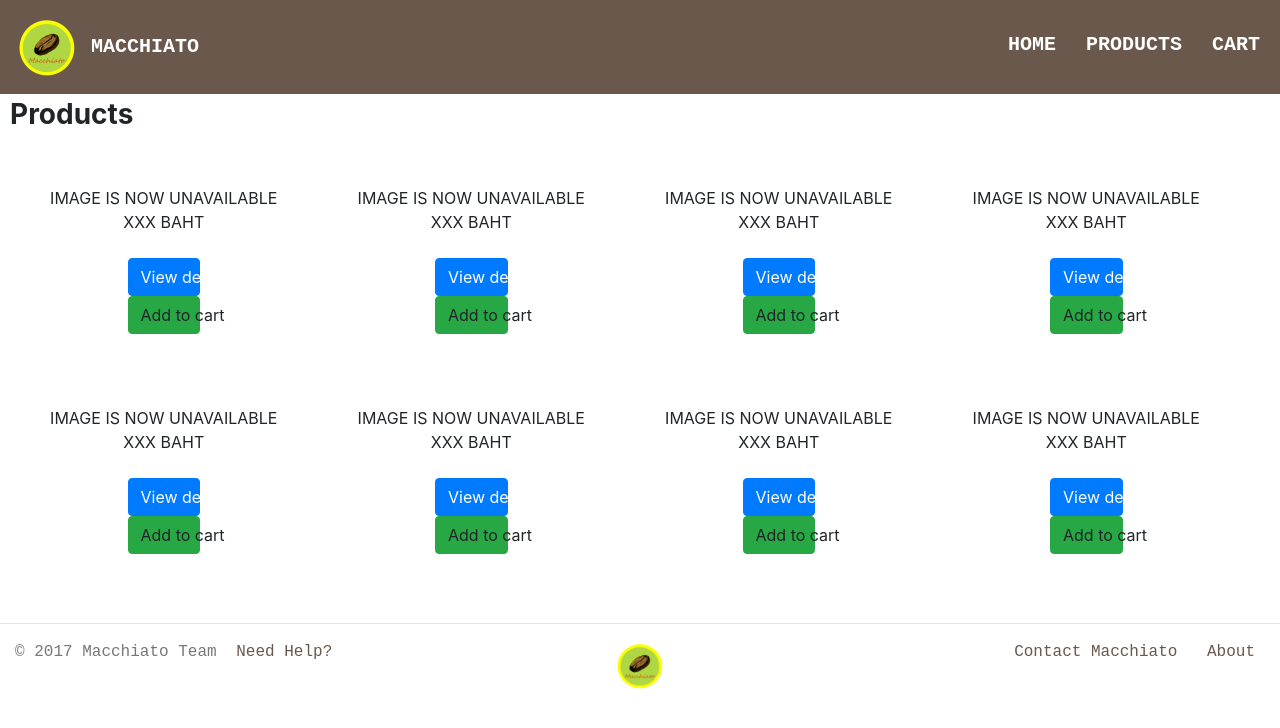
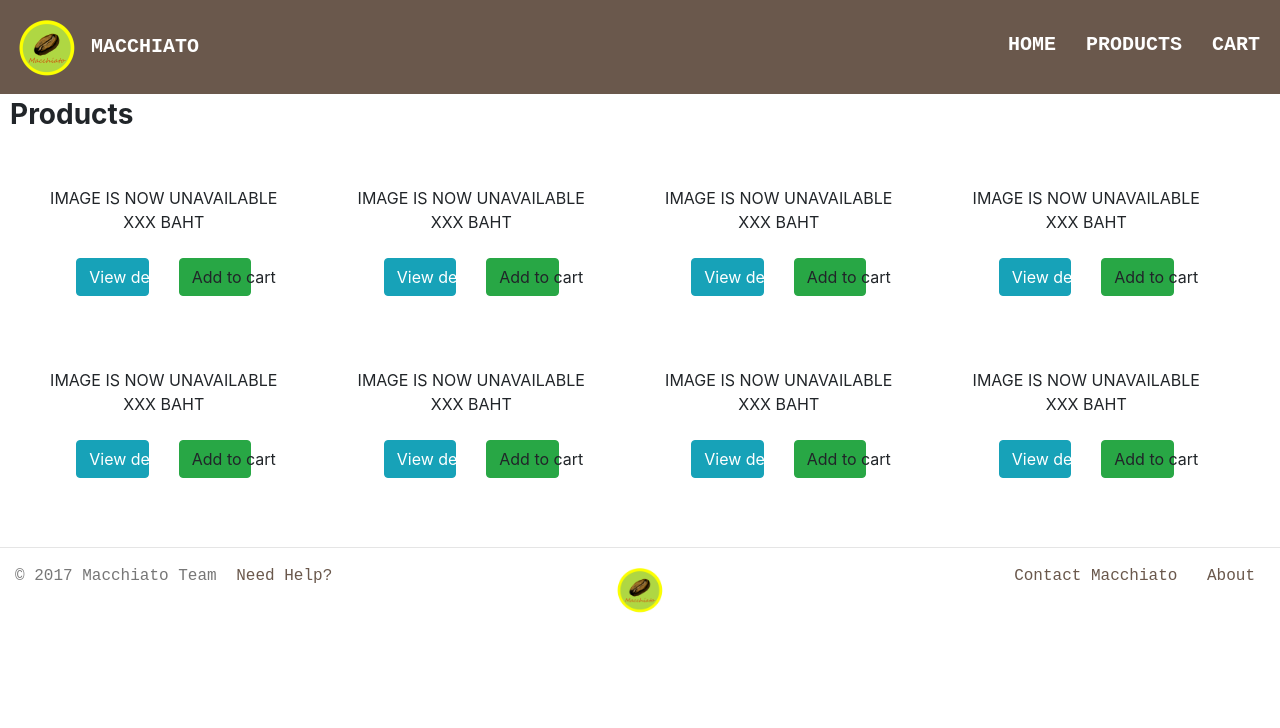
Before and after one commit to tuterdust/ECommerce, a Django app: page /products/ in a window 1280 px wide. Shown: the top 728 px of the page. Run offline with Django 3.2, Linux system fonts and the light colour scheme; some libraries are stand-ins or nearby versions.

Commit message:
edit product grid in listing layout

```diff
--- a/src/main/templates/_product_listing_grid.html
+++ b/src/main/templates/_product_listing_grid.html
@@ -6,22 +6,17 @@
 </center>
 <br />
 <div class="row">
-  <div class="col col-sm-4">
+  <div class="col col-sm-2">
   </div>
   <div class="col col-sm-4">
-    <a class="btn btn-primary btn-block" href="{% url 'product' %}">View details</a>
-  </div>
-  <div class="col col-sm-4">
-  </div>
-</div>
-<div class="row">
-  <div class="col col-sm-4">
+    <a class="btn btn-info btn-block" href="{% url 'product' %}">View details</a>
   </div>
   <div class="col col-sm-4">
     <a class="btn btn-success btn-block" onclick="featureUnavailable()">Add to cart</a>
   </div>
-  <div class="col col-sm-4">
+  <div class="col col-sm-2">
   </div>
 </div>
+
 <br />
 <br />
```
